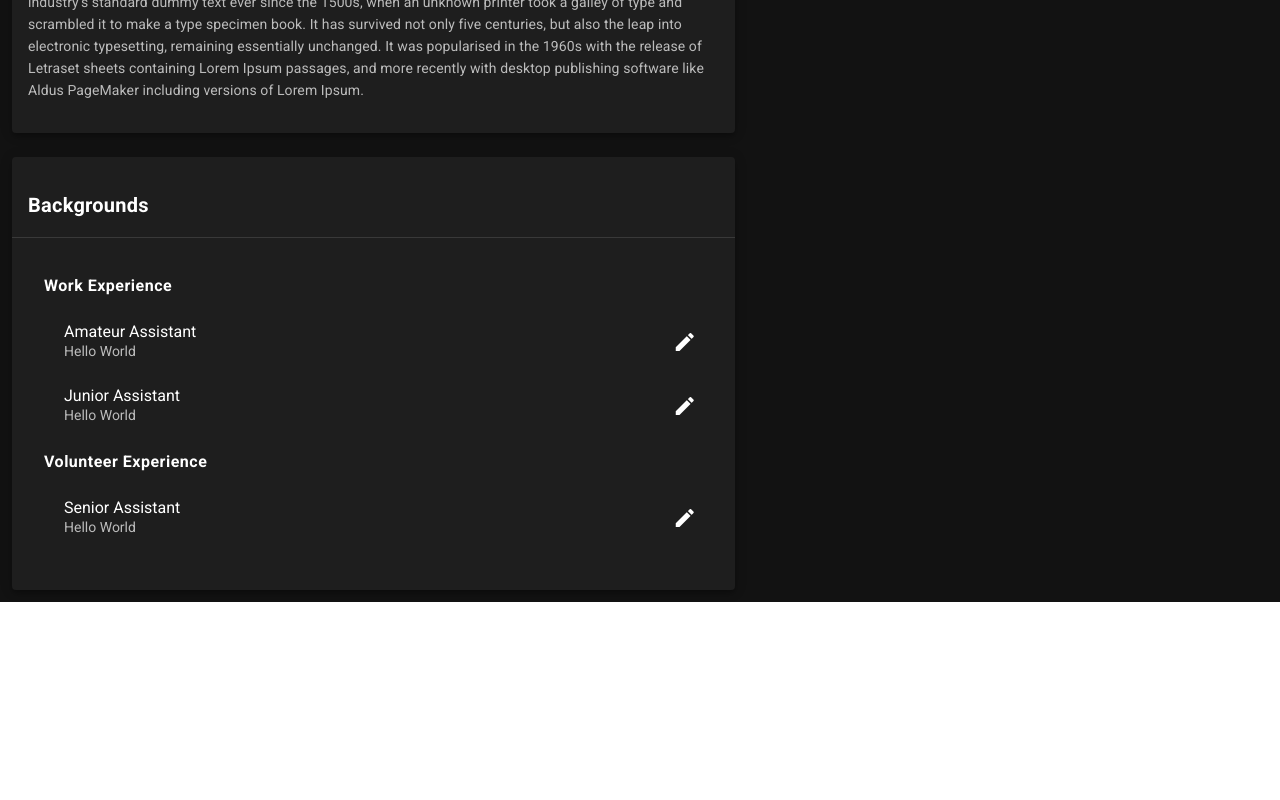
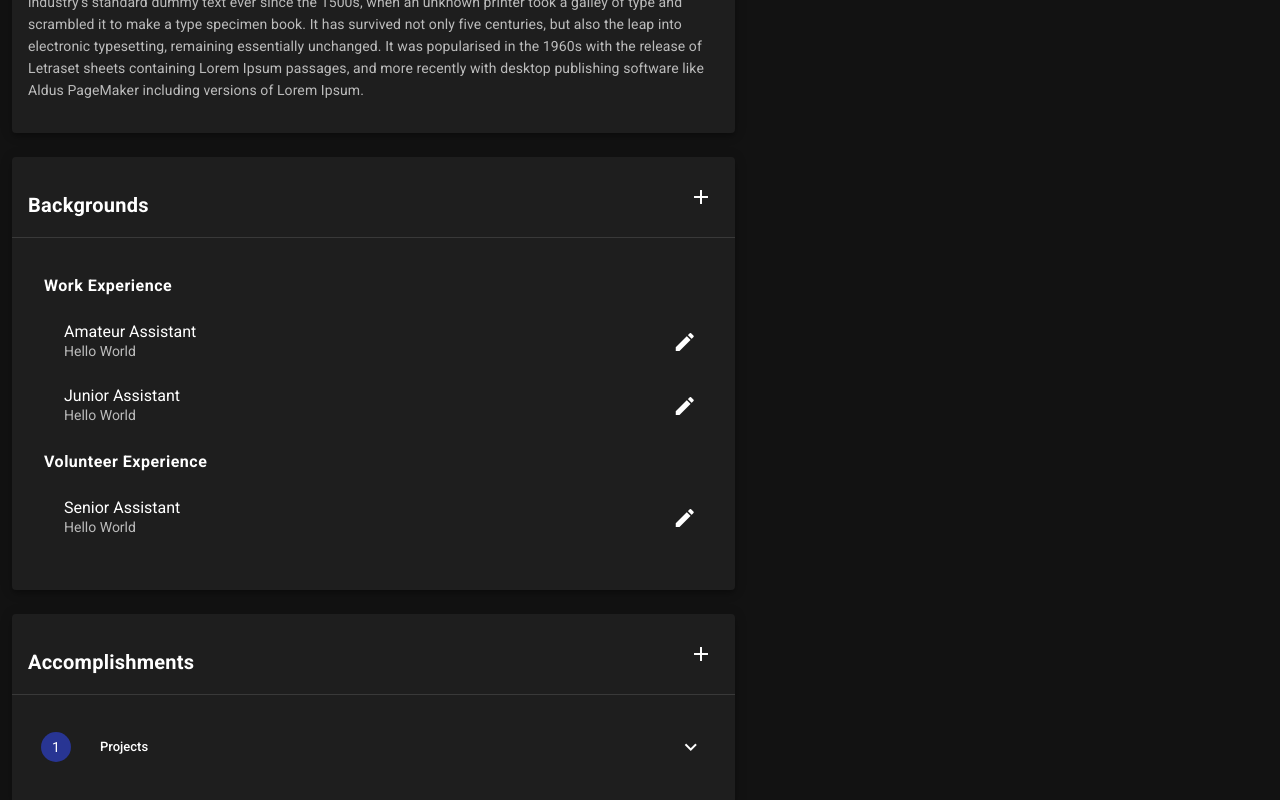
Before and after one commit to alpharmike/linkedin-webapp, a Vue app: page /profile in a window 1280 px wide. Shown: the part 548-1348 px from the top of the page. Before the commit the page ends 1150 px from the top, so only its background shows below. Built offline with nearby package versions, Linux system fonts and the light colour scheme; what vue-country-region-select, vue-tel-input would draw is missing.

Commit message:
Add accomplishment section to profile

```diff
--- a/src/components/Forms/AccomplishmentForm.vue
+++ b/src/components/Forms/AccomplishmentForm.vue
@@ -1,5 +1,5 @@
 <template>
-  <custom-card title="Add Accomplishments" :card-loading="submitLoading">
+  <custom-card :title="edit ? 'Edit Accomplishments' : 'Add Accomplishments'" :card-loading="submitLoading">
     <template v-slot:body>
       <validation-observer ref="accomplishmentObserver" v-slot="">
         <v-form @submit.prevent="submitForm">
@@ -100,6 +100,10 @@
   export default {
     name: "AccomplishmentForm",
     components: {CustomCard, ValidationObserver, ValidationProvider},
+    props: {
+      edit: {type: Boolean, default: false},
+      editingAccomplishment: {type: Object}
+    },
     computed: {
       ...mapGetters({
         accomplishmentsSection: "sectionModule/accomplishmentsSection"
@@ -141,6 +145,7 @@
         },
 
         submitLoading: false,
+        editingAcc: null,
       }
     },
 
@@ -159,6 +164,23 @@
           this.submitLoading = false;
         })
       }
+    },
+
+    watch: {
+      editingAccomplishment: function (newValue) {
+        this.editingAcc = {...newValue};
+      },
+      editingAcc: function (newValue) {
+        if (this.edit) {
+          this.accomplishmentsInfo = {...newValue};
+        }
+      }
+    },
+
+    created() {
+      if (this.edit) {
+        this.accomplishmentsInfo = {...this.editingAccomplishment};
+      }
     }
   }
 </script>
--- /dev/null
+++ b/src/components/Profile/AccomplishmentSection.vue
@@ -0,0 +1,51 @@
+<template>
+  <custom-card title="Accomplishments" header-button header-button-icon="mdi-plus" @header-button-click="$emit('add')">
+    <template v-slot:body>
+      <v-list dense>
+        <v-list-group
+        >
+          <template v-slot:prependIcon>
+            <v-row align="center" justify="center">
+              <v-avatar
+                left
+                size="30"
+                class="primary"
+              >
+                <span class="white--text">1</span>
+              </v-avatar>
+            </v-row>
+
+          </template>
+          <template v-slot:activator>
+            <v-list-item-title>Projects</v-list-item-title>
+          </template>
+
+          <v-list-item class="ml-5">
+            <v-list-item-content>
+              <v-list-item-title>Title</v-list-item-title>
+              <v-list-item-subtitle>Description</v-list-item-subtitle>
+            </v-list-item-content>
+
+            <v-list-item-action>
+              <v-btn icon>
+                <v-icon >mdi-pencil</v-icon>
+              </v-btn>
+            </v-list-item-action>
+          </v-list-item>
+        </v-list-group>
+      </v-list>
+    </template>
+  </custom-card>
+</template>
+
+<script>
+  import CustomCard from "../Cards/CustomCard";
+  export default {
+    name: "AccomplishmentSection",
+    components: {CustomCard}
+  }
+</script>
+
+<style scoped>
+
+</style>
--- a/src/components/Profile/BackgroundSection.vue
+++ b/src/components/Profile/BackgroundSection.vue
@@ -1,6 +1,6 @@
 <template>
   <div>
-    <custom-card title="Backgrounds">
+    <custom-card title="Backgrounds" header-button header-button-icon="mdi-plus" @header-button-click="$emit('add')">
       <template v-slot:body>
         <v-list
           subheader
--- a/src/views/Profile/Profile.vue
+++ b/src/views/Profile/Profile.vue
@@ -12,7 +12,11 @@
           </v-col>
 
           <v-col cols="12">
-            <background-section />
+            <background-section @add="() => openSectionDialog('background')" />
+          </v-col>
+
+          <v-col cols="12">
+            <accomplishment-section @add="() => openSectionDialog('accomplishments')" />
           </v-col>
         </v-row>
       </v-col>
@@ -56,10 +60,12 @@
   import AboutSection from "../../components/Profile/AboutSection";
   import AboutForm from "../../components/Forms/AboutForm";
   import BackgroundSection from "../../components/Profile/BackgroundSection";
+  import AccomplishmentSection from "../../components/Profile/AccomplishmentSection";
 
   export default {
     name: "Profile",
     components: {
+      AccomplishmentSection,
       BackgroundSection,
       AboutForm,
       AboutSection, SkillForm, AccomplishmentForm, IntroForm, BackgroundForm, CustomDialog, ProfileSummary},
```
Also changed, not shown: src/components/Profile/SkillSection.vue (added, +13 -0 lines).
